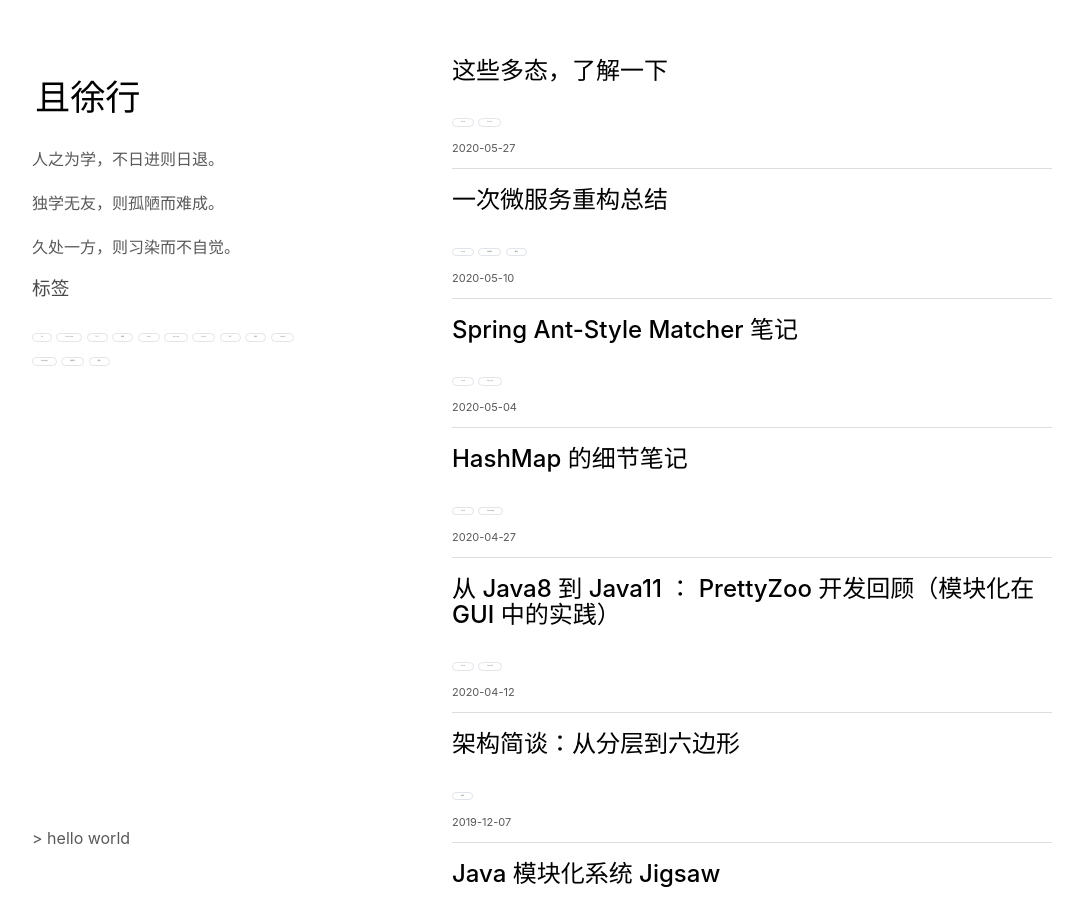
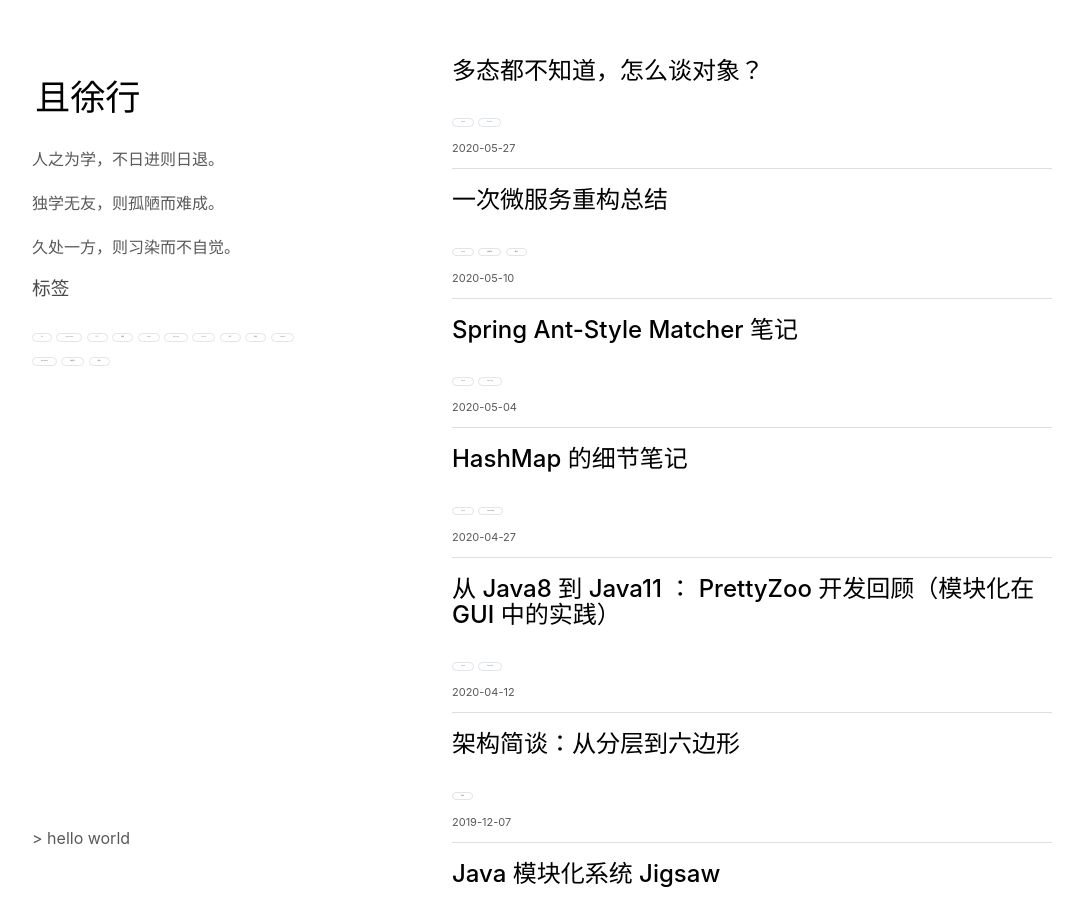
Before and after one commit to vran-dev/vran-dev.github.io, a Jekyll site: the page built from index.md, in a window 1280 px wide and 900 px high. Shown: the whole window, without its empty margins (98-1181 px from the left). Built offline with Jekyll 4.4.1, drawn with Linux system fonts in a browser that asks for light colours; some of the changed lines change nothing that is shown.

Commit message:
feat(polymorphism): update content

```diff
--- a/_articles/polymorphism/polymorphism.md
+++ b/_articles/polymorphism/polymorphism.md
@@ -1,10 +1,16 @@
 ---
-title:  "这些多态，了解一下"
+title:  "多态都不知道，怎么谈对象？"
 date:   2020-05-27 23:40:26 +0800
 tag: [Java, Scala]
 ---
 
+
+
+# 多态都不知道，怎么谈对象？
+
 # 这些多态，了解一下
+
+# 多态都讲不清楚，谈什么对象
 
 ## 前言
 
@@ -14,13 +20,15 @@
 
 实际上都是，无论重载、泛型，还是继承关系都是多态的一个具体体现，也被归属为不同的多态分类
 
-- Ad hoc polymorphism（特定多态）
+- Ad hoc polymorphism（特定多态，也译作特设多态）
 - Parametric polymorphism（参数化多态）
 - Subtyping（子类型多态）
 
 当然不止上面三种分类，像 Scala 就还有另外一种多态分类
 
 - Row polymorphism（行多态）
+
+别被这些名词概念唬住，下面我们就通过代码实例来一一过一遍。
 
 
 
@@ -72,7 +80,7 @@
 
 ## Parametric polymorphism（参数化多态）
 
-**参数化多态**于特定多态都是同一年由同一人提出的，最开始由 ML 语言实现（1975年），时至今日，几乎所有的现代化语言都有对应特性进行支持，比如 D 和 C++ 中的模板，C#、Delphi 和 Java 中的泛型。
+**参数化多态**和特定多态都是同一年由同一人提出的，最开始由 ML 语言实现（1975年），时至今日，几乎所有的现代化语言都有对应特性进行支持，比如 D 和 C++ 中的模板，C#、Delphi 和 Java 中的泛型。
 
 对于它的好处，我从 wiki 摘录了一段
 
@@ -126,7 +134,7 @@
 
 
 
-而继承则是编程语言的一种特性
+而继承则是编程语言的一种特性，换句话说，就是通过继承描述了子类型关系。
 
 
 
@@ -232,6 +240,16 @@
 
 
 
+## 最后
+
+如果你还是为上面的概念而感到混乱，那么就忘了他们吧，只需要记住我们平常使用的函数重载、继承、泛型等都是多态的具体体现即可。
+
+回到标题，现在你们都知道多态了，那么放心的去谈对象吧......
+
+什么？没有对象，自己 new 一个呀（程序员老梗~）
+
+
+
 ## 参考
 
 1. [Polymorphism (computer science)](https://en.wikipedia.org/wiki/Polymorphism_(computer_science))
```
